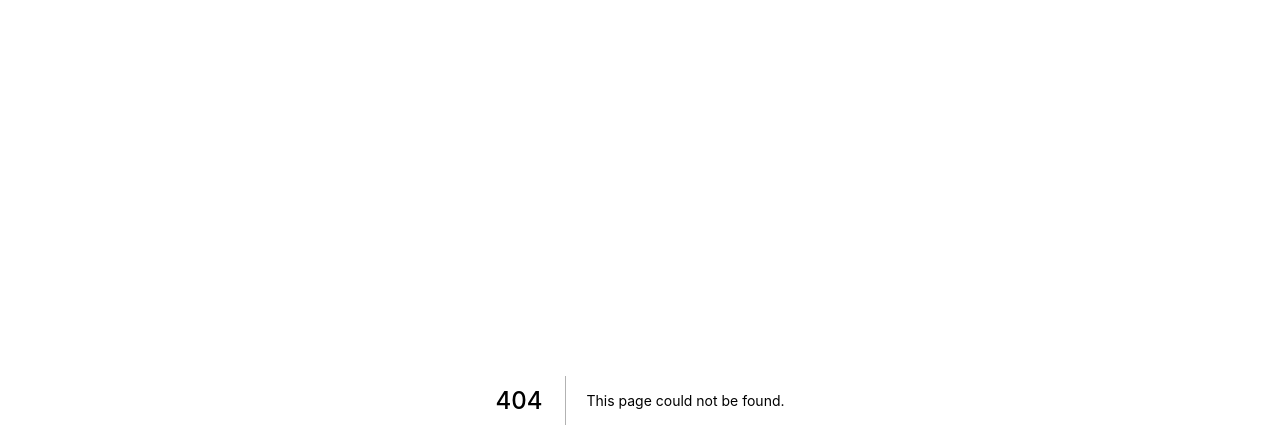
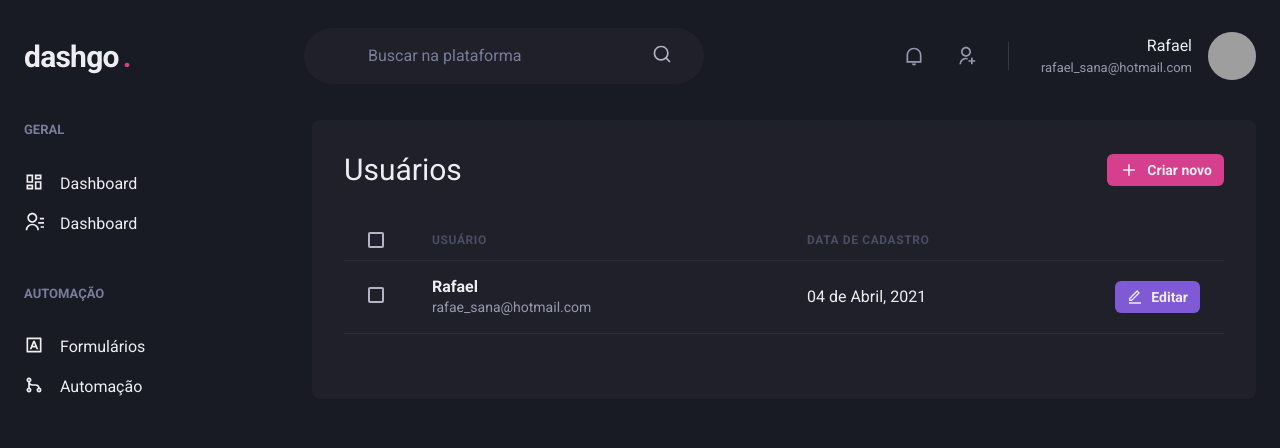
Before and after one commit to RafaelSanaMontevechio/dashgo, a Next.js app: page /users in a window 1280 px wide. Before the commit this address had no page. Shown: the top 448 px of the page. Built offline with nearby package versions, Linux system fonts and the light colour scheme; grey boxes are pictures that could not be loaded.

Commit message:
feat: :sparkles: created users page

```diff
--- /dev/null
+++ b/src/pages/users/index.tsx
@@ -0,0 +1,89 @@
+import {
+  Box,
+  Flex,
+  Heading,
+  Button,
+  Icon,
+  Table,
+  Thead,
+  Tbody,
+  Tr,
+  Th,
+  Td,
+  Checkbox,
+  Text,
+} from '@chakra-ui/react';
+
+import { RiAddLine, RiEditLine } from 'react-icons/ri';
+
+import { Header } from '../../components/Header';
+import { Sidebar } from '../../components/Sidebar';
+
+export default function UserList() {
+  return (
+    <Box>
+      <Header />
+      <Flex w="100%" my="6" maxWidth={1480} mx="auto" px="6">
+        <Sidebar />
+
+        <Box flex="1" borderRadius={8} bg="gray.800" p="8">
+          <Flex mb="8" justify="space-between" align="center">
+            <Heading size="lg" fontWeight="normal">
+              Usuários
+            </Heading>
+
+            <Button
+              as="a"
+              size="sm"
+              fontSize="sm"
+              bg="pink.500"
+              leftIcon={<Icon as={RiAddLine} fontSize="20" />}
+            >
+              Criar novo
+            </Button>
+          </Flex>
+
+          <Table colorScheme="whiteAlpha">
+            <Thead>
+              <Tr>
+                <Th px="6" color="gray.300" width="8">
+                  <Checkbox colorScheme="pink" />
+                </Th>
+                <Th>Usuário</Th>
+                <Th>Data de cadastro</Th>
+                <Th width="8"></Th>
+              </Tr>
+            </Thead>
+            <Tbody>
+              <Tr>
+                <Td px="6">
+                  <Checkbox colorScheme="pink" />
+                </Td>
+                <Td>
+                  <Box>
+                    <Text fontWeight="bold">Rafael</Text>
+                    <Text fontSize="sm" color="gray.300">
+                      rafae_sana@hotmail.com
+                    </Text>
+                  </Box>
+                </Td>
+                <Td>04 de Abril, 2021</Td>
+                <Td>
+                  <Button
+                    as="a"
+                    size="sm"
+                    fontSize="sm"
+                    bg="purple.500"
+                    leftIcon={<Icon as={RiEditLine} fontSize="16" />}
+                  >
+                    Editar
+                  </Button>
+                </Td>
+              </Tr>
+            </Tbody>
+          </Table>
+        </Box>
+      </Flex>
+    </Box>
+  );
+}
```
